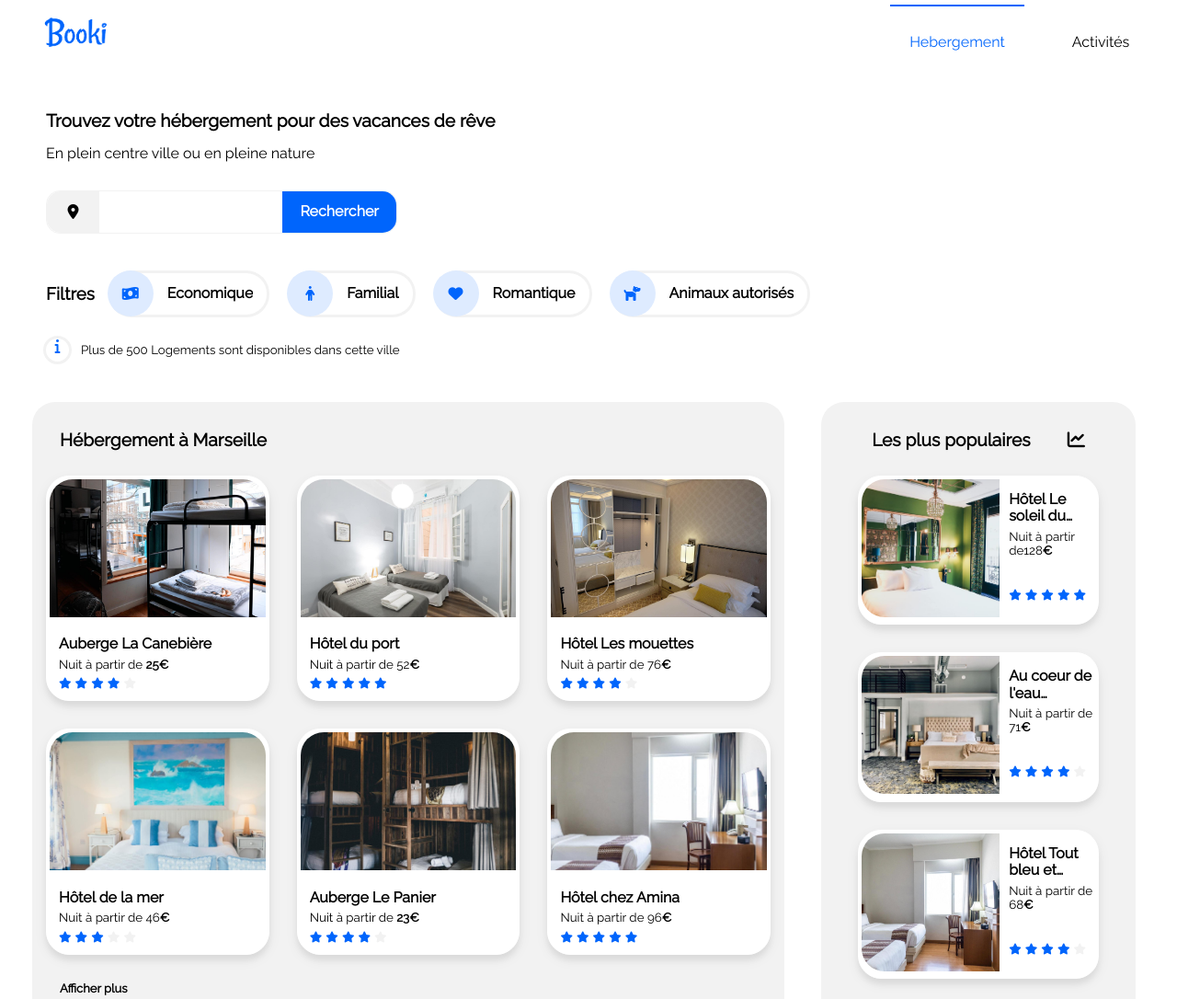
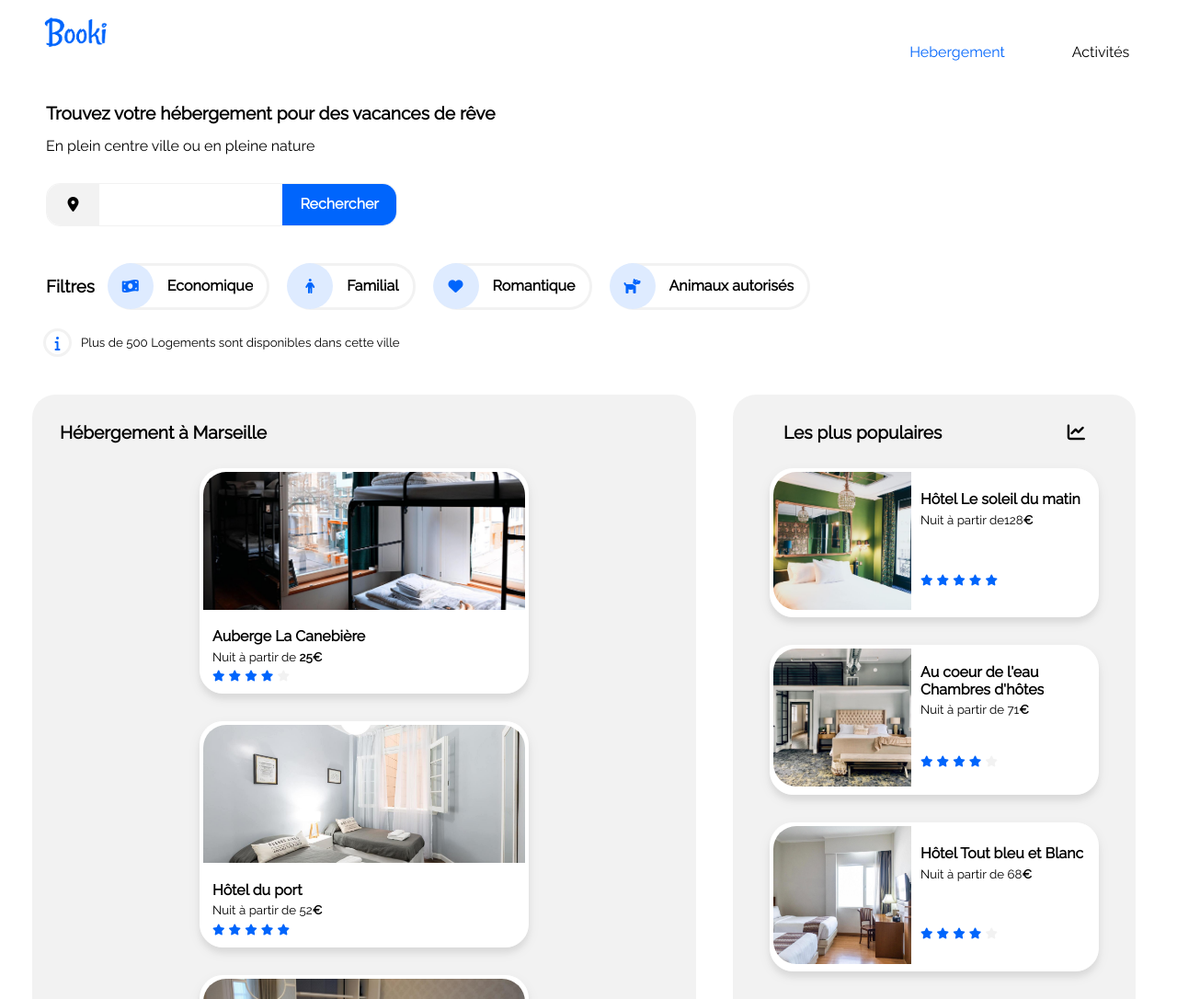
Before and after one commit to MathisZerbib/Zerbib_Mathis_2_12022022, a plain HTML site: page index.html in a window 1280 px wide. Shown: the top 1086 px of the page at 92% size. Drawn offline with Linux system fonts and the light colour scheme.

Commit message:
fix nav hover effect and color + css organisation link + remove html comment

```diff
--- a/css/styles.css
+++ b/css/styles.css
@@ -117,33 +117,36 @@ nav {
     padding: 0 5px
 }
 
-.menu ul {
+nav a {
     margin: 5px;
     padding: 30px 0
 }
 
-nav a {
+nav li {
     list-style-type: none;
     cursor: pointer;
 }
 
+nav ul {
+    padding: 0;
+}
+
 .menuBox {
-    display: flex;
-    flex-direction: column;
     align-items: center;
     width: 50%;
-    margin: 0 4px
+    margin: 0;
+    padding-bottom: 0;
 }
 
-#container>header>nav>ul.menuBox.activeLink>a>li {
+.activeLink {
     color: #0065fc
 }
 
-.menuBox:hover a li {
-    color: #0065fc
+.inactiveLink {
+    color: #000
 }
 
-.menuBox:visited a li {
+.menuBox:hover li {
     color: #0065fc;
 }
 
@@ -308,7 +311,8 @@ input[type=search] {
     display: flex;
     justify-content: center;
     flex-wrap: wrap;
-    flex-direction: column
+    flex-direction: column;
+    align-content: center;
 }
 
 .mfCardContainer .card {
@@ -332,6 +336,7 @@ input[type=search] {
     padding: 3px;
     margin: 15px;
     box-shadow: 0 5px 15px rgb(0 0 0 / 6%), 0 6px 6px rgb(0 0 0 / 6%);
+    min-width: 350px;
 }
 
 .card,
@@ -514,8 +519,8 @@ input[type=search] {
 
 @media screen and (min-width:992px) {
     .activeLink {
-        border-top: solid 2px #0065fc;
-        color: #0065fc;
+        border-top: solid 2px #fff;
+        color: #0065fc
     }
     .inactiveLink {
         border-top: solid 2px #fff;
@@ -540,7 +545,7 @@ input[type=search] {
         display: none
     }
     .activeLink {
-        border-bottom: solid 2px #0065fc;
+        border-bottom: solid 2px #fff;
         color: #0065fc
     }
     .inactiveLink {
@@ -617,10 +622,6 @@ input[type=search] {
     .footerColumn {
         margin-top: 20px;
         width: 200px
-    }
-    .activeLink {
-        border-bottom: solid 2px #0065fc;
-        color: #0065fc
     }
     .activeLink:hover {
         border-bottom: solid 2px #0065fc
@@ -710,14 +711,27 @@ input[type=search] {
 
 
 /* HTML
+TODO
 
-... Lundi soutenance blanche ...
-
-Responsive  Card flex grow
+!!! Jeui soutenance !!!
 
 
 
-CSS
+Faire vivre le projet
+Utiliser google slide
+Mettre toutes les adresses dans le google slide
+ORGANISER !!!!
 
- Mettre le logo d'applomb
- */
+Pas d'hésitation
+Minimiser les kwaks
+La spécificité en CSS review
+
+Ne pas douter !!
+
+
+BUG FIX
+Boutton nous contacter Mailto
+
+
+
+*/
--- a/index.html
+++ b/index.html
@@ -1,9 +1,7 @@
 <!DOCTYPE html>
-
 <html lang="fr">
 
 <head>
-
     <title>Booki - Accueil</title>
     <link rel="icon" href="./images/logo/Booki.png" sizes="16x16">
     <meta charset="utf-8">
@@ -15,36 +13,34 @@
     <link rel="preconnect" href="https://fonts.googleapis.com">
     <link rel="preconnect" href="https://fonts.gstatic.com" crossorigin>
     <link href="https://fonts.googleapis.com/css2?family=Raleway&display=swap" rel="stylesheet">
+    <link rel="stylesheet" href="https://cdnjs.cloudflare.com/ajax/libs/font-awesome/6.0.0/css/all.min.css" integrity="sha512-9usAa10IRO0HhonpyAIVpjrylPvoDwiPUiKdWk5t3PyolY1cOd4DSE0Ga+ri4AuTroPR5aQvXU9xC6qOPnzFeg==" crossorigin="anonymous" referrerpolicy="no-referrer">
     <link rel="stylesheet" href="./css/styles.css">
-
-    <link rel="stylesheet" href="https://cdnjs.cloudflare.com/ajax/libs/font-awesome/6.0.0/css/all.min.css" integrity="sha512-9usAa10IRO0HhonpyAIVpjrylPvoDwiPUiKdWk5t3PyolY1cOd4DSE0Ga+ri4AuTroPR5aQvXU9xC6qOPnzFeg==" crossorigin="anonymous" referrerpolicy="no-referrer"
-    />
 </head>
 
 <body>
     <div id="container">
         <header>
             <div class="logo">
-                <!-- <img id="logo" src="./images/logo/Booki@3x.png" alt="Logo Booki" loading="lazy"> -->
                 <picture>
                     <a href="index.html">
                         <img id="logo" sizes="(min-width: 992px) 50vw, 100vw" srcset="./images/logo/Booki.png 500w, ./images/logo/Booki@3x.png 1000w, ./images/logo/Booki@3x.png 1500w" src="./images/logo/Booki.png" alt="Booki Logo">
                     </a>
                 </picture>
             </div>
-            <nav class="menu">
+            <nav>
+                <a class="border noDecoration activeLink flex column menuBox" href="#topContent">
+                    <ul>
+                        <li>
+                            Hebergement
+                        </li>
+                    </ul>
+                </a>
+                <a href="#botContent" class="border black noDecoration inactiveLink flex column menuBox">
 
-                <ul class="menuBox activeLink">
-                    <a class="border noDecoration" href="#topContent">
-                        <li>Hebergement</li>
-                    </a>
-                </ul>
-
-                <ul class="menuBox inactiveLink">
-                    <a href="#botContent" class="border black noDecoration">
+                    <ul>
                         <li>Activités</li>
-                    </a>
-                </ul>
+                    </ul>
+                </a>
 
             </nav>
         </header>
```
